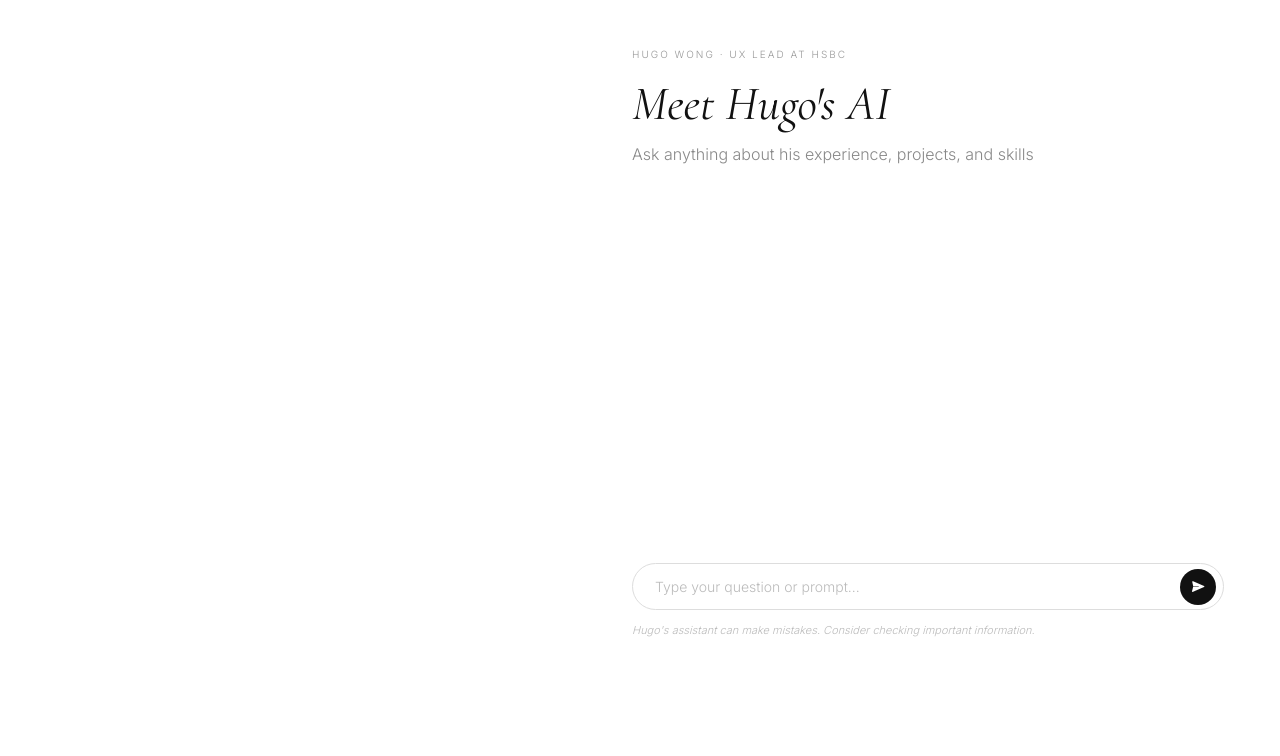
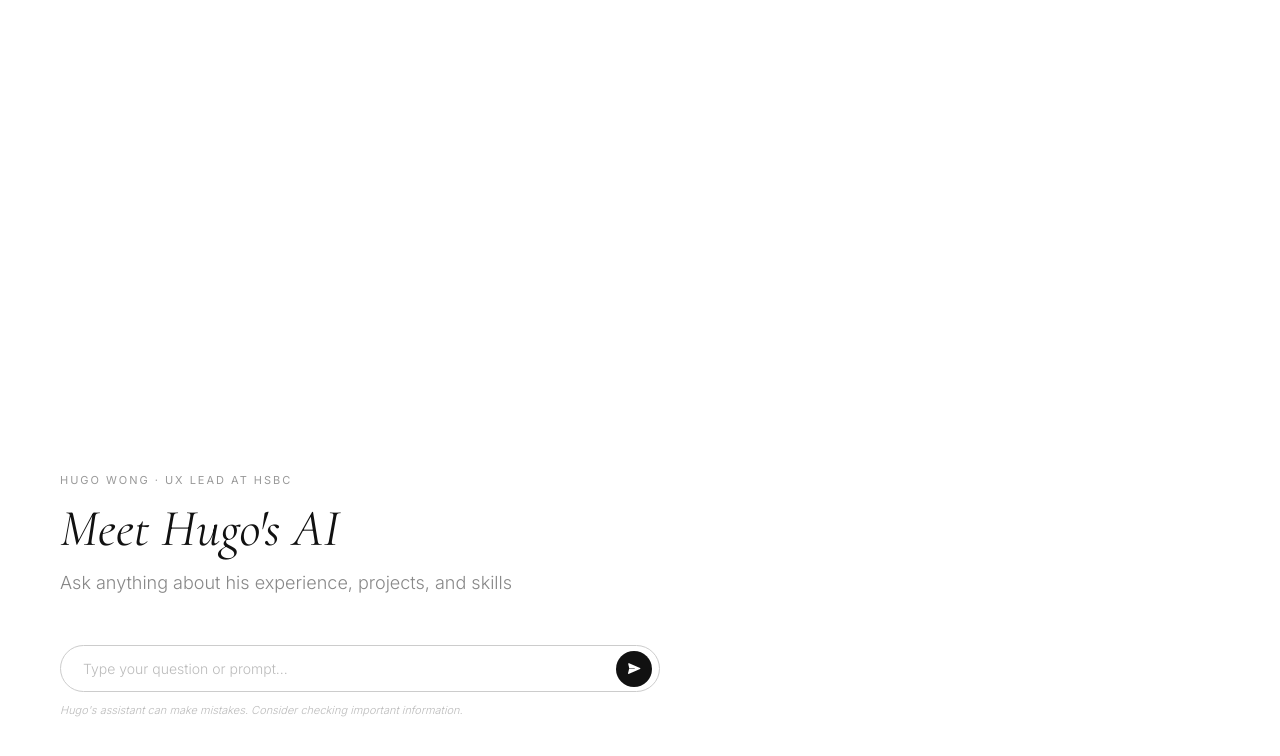
Before and after one commit to hugowph/my-ai-assistant, a website: page index.html in a window 1280 px wide. Drawn offline with nearby package versions, Linux system fonts and the light colour scheme.

Commit message:
Tempus layout - content anchored bottom left

```diff
--- a/index.html
+++ b/index.html
@@ -21,78 +21,69 @@
       color: #222;
     }
 
-    /* ── Two-column layout ── */
+    /* ── Full-viewport canvas ── */
     .page {
-      display: flex;
+      position: relative;
+      width: 100vw;
       height: 100dvh;
-      overflow: hidden;
       background: #ffffff;
-    }
-
-    .left-col {
-      width: 45%;
-      flex-shrink: 0;
-      height: 100%;
-      background: #ffffff;
-    }
-
-    .right-col {
-      flex: 1;
-      height: 100%;
-      padding: 48px 56px;
-      display: flex;
-      flex-direction: column;
       overflow: hidden;
     }
 
-    /* ── Hero ── */
-    .hero {
-      flex-shrink: 0;
+    /* ── Content block: bottom-left anchor ── */
+    .content {
+      position: absolute;
+      bottom: 80px;
+      left: 60px;
+      max-width: 600px;
+      width: calc(100% - 120px);
+      display: flex;
+      flex-direction: column;
     }
 
+    /* ── Label ── */
     .eyebrow {
       font-family: 'Inter', sans-serif;
-      font-weight: 300;
-      font-size: 10px;
-      letter-spacing: 0.2em;
+      font-weight: 400;
+      font-size: 11px;
+      letter-spacing: 0.18em;
       text-transform: uppercase;
       color: #999;
-      margin-bottom: 16px;
+      margin-bottom: 12px;
     }
 
+    /* ── Heading ── */
     .heading {
       font-family: 'Cormorant Garamond', serif;
       font-weight: 400;
       font-style: italic;
-      font-size: 48px;
+      font-size: 52px;
       color: #111;
-      line-height: 1.2;
-      margin-bottom: 8px;
+      line-height: 1.15;
+      margin-bottom: 10px;
     }
 
+    /* ── Subtitle ── */
     .subtitle {
       font-family: 'Inter', sans-serif;
       font-weight: 300;
-      font-size: 16px;
+      font-size: 18px;
       color: #888;
-      margin-bottom: 20px;
+      margin-bottom: 28px;
       line-height: 1.6;
     }
 
     /* ── Chat area ── */
     .chat {
-      flex: 1;
-      min-height: 0;
-      max-height: 45vh;
+      width: 100%;
+      max-height: 35vh;
       overflow-y: auto;
       display: flex;
       flex-direction: column;
-      justify-content: flex-end;
-      gap: 20px;
-      margin-bottom: 16px;
+      gap: 16px;
+      margin-bottom: 20px;
     }
 
-    /* Hide scrollbar but keep functionality */
     .chat::-webkit-scrollbar { width: 0; }
 
     /* ── AI message ── */
@@ -100,28 +91,28 @@
       display: flex;
       flex-direction: column;
       align-items: flex-start;
-      max-width: 92%;
+      max-width: 100%;
     }
 
     .ai-label {
       font-family: 'Inter', sans-serif;
-      font-weight: 300;
+      font-weight: 400;
       font-size: 10px;
       letter-spacing: 0.15em;
       text-transform: uppercase;
       color: #999;
-      margin-bottom: 6px;
+      margin-bottom: 4px;
     }
 
     .bubble {
       background: #f7f6f4;
       border-radius: 4px;
-      padding: 16px 20px;
+      padding: 14px 18px;
       font-family: 'Inter', sans-serif;
       font-weight: 300;
       font-size: 13px;
       color: #333;
-      line-height: 1.9;
+      line-height: 1.85;
       word-break: break-word;
     }
 
@@ -143,11 +134,11 @@
     .user-text {
       font-family: 'Inter', sans-serif;
       font-weight: 300;
-      font-size: 14px;
+      font-size: 13px;
       font-style: italic;
       color: #999;
       text-align: right;
-      max-width: 92%;
+      max-width: 100%;
     }
 
     /* ── Typing indicator ── */
@@ -175,11 +166,7 @@
       30%            { opacity: 0.85; }
     }
 
-    /* ── Input section ── */
-    .input-section {
-      flex-shrink: 0;
-    }
-
+    /* ── Input ── */
     .input-wrap {
       position: relative;
       width: 100%;
@@ -187,7 +174,7 @@
 
     .text-input {
       width: 100%;
-      border: 1px solid #ddd;
+      border: 1px solid #ccc;
       border-radius: 50px;
       background: #ffffff;
       padding: 14px 56px 14px 22px;
@@ -205,7 +192,7 @@
     }
 
     .text-input:focus {
-      border-color: #bbb;
+      border-color: #aaa;
     }
 
     .text-input:disabled {
@@ -245,28 +232,27 @@
       fill: #fff;
     }
 
+    /* ── Disclaimer ── */
     .disclaimer {
       font-family: 'Inter', sans-serif;
       font-weight: 300;
       font-style: italic;
       font-size: 11px;
       color: #bbb;
-      margin-top: 12px;
+      margin-top: 10px;
       line-height: 1.6;
     }
 
     /* ── Mobile ── */
-    @media (max-width: 768px) {
-      .left-col {
-        display: none;
-      }
-
-      .right-col {
-        padding: 40px 24px;
+    @media (max-width: 600px) {
+      .content {
+        bottom: 40px;
+        left: 24px;
+        width: calc(100% - 48px);
       }
 
       .heading {
-        font-size: 36px;
+        font-size: 38px;
       }
 
       .subtitle {
@@ -278,25 +264,21 @@
 <body>
 
 <div class="page">
+  <div class="content">
 
-  <!-- Left column — reserved for future visual -->
-  <div class="left-col"></div>
+    <!-- Label -->
+    <p class="eyebrow">Hugo Wong · UX Lead at HSBC</p>
 
-  <!-- Right column -->
-  <div class="right-col">
+    <!-- Heading -->
+    <h1 class="heading">Meet Hugo's AI</h1>
 
-    <!-- Hero -->
-    <div class="hero">
-      <p class="eyebrow">Hugo Wong · UX Lead at HSBC</p>
-      <h1 class="heading">Meet Hugo's AI</h1>
+    <!-- Subtitle -->
     <p class="subtitle">Ask anything about his experience, projects, and skills</p>
-    </div>
 
     <!-- Chat -->
     <div class="chat" id="chat"></div>
 
     <!-- Input -->
-    <div class="input-section">
     <div class="input-wrap">
       <input
         class="text-input"
@@ -313,8 +295,9 @@
         </svg>
       </button>
     </div>
+
+    <!-- Disclaimer -->
     <p class="disclaimer">Hugo's assistant can make mistakes. Consider checking important information.</p>
-    </div>
 
   </div>
 </div>
```
Lines whose indentation alone changed are shown as unchanged.
